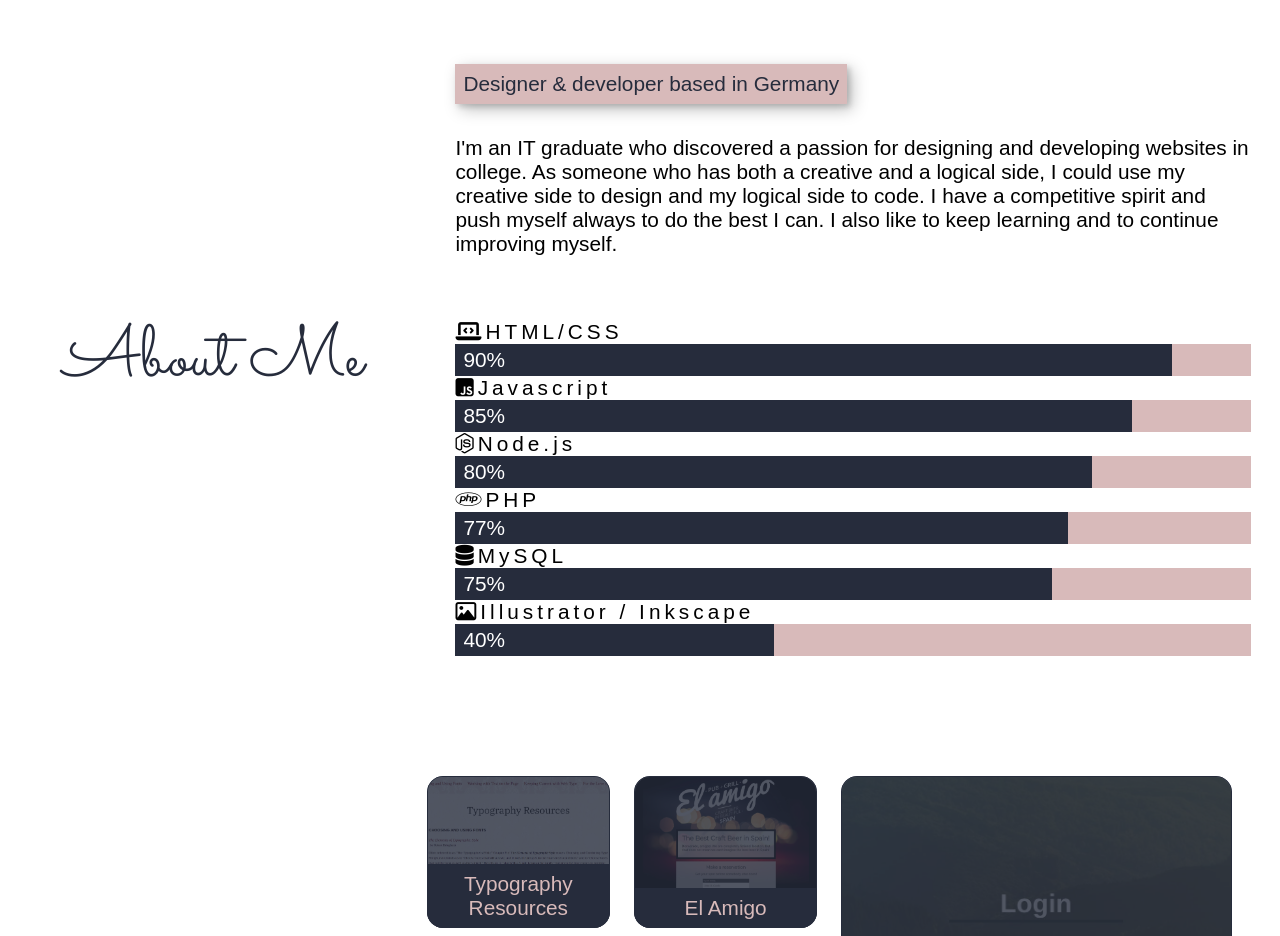
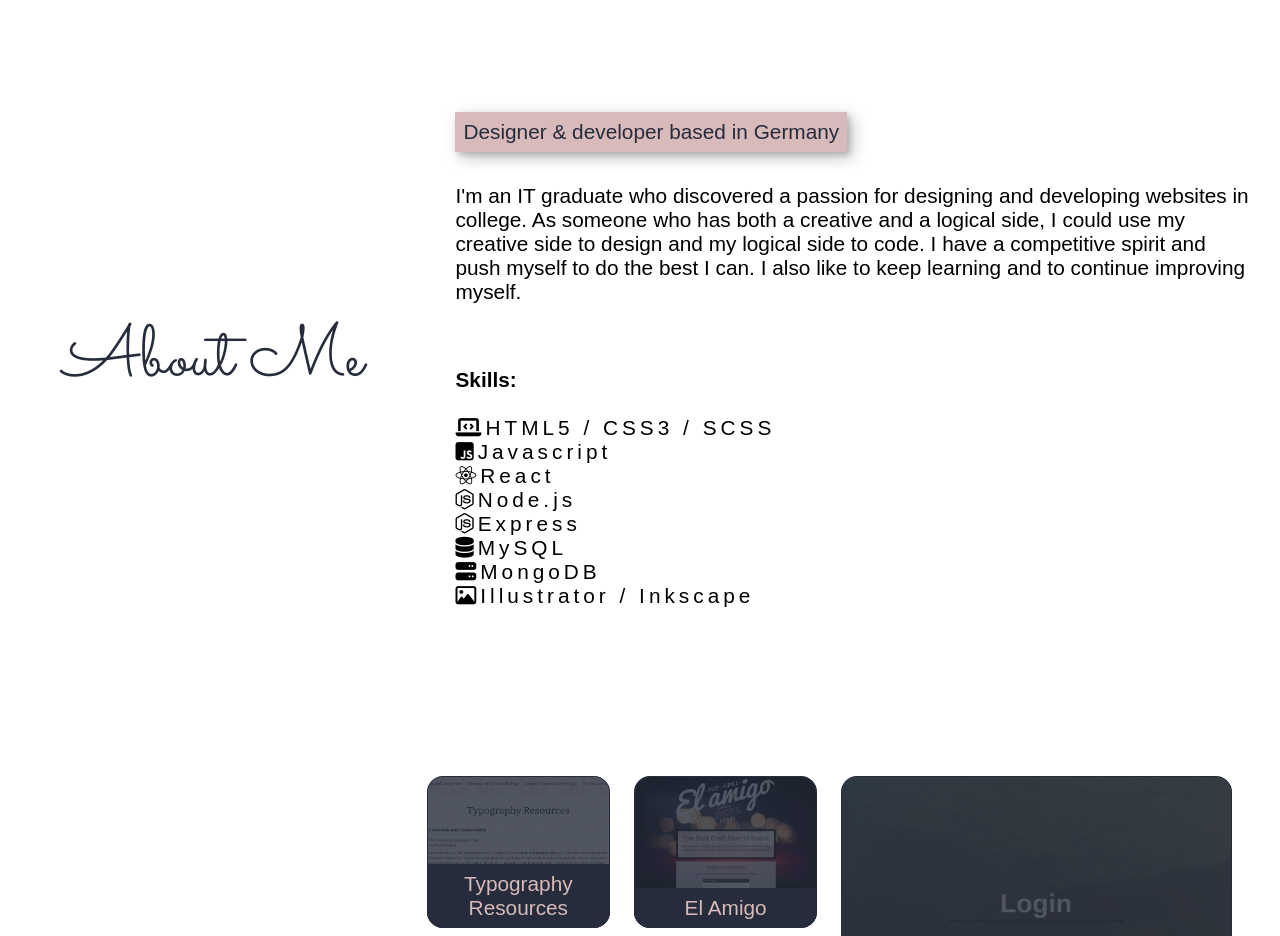
Before and after one commit to aseelalmutareb/aseelalmutareb.github.io, a website: page index.html in a window 1280 px wide. Shown: the part 840-1776 px from the top of the page. Drawn offline with Linux system fonts and the light colour scheme.

Commit message:
updated skills

```diff
--- a/index.html
+++ b/index.html
@@ -70,61 +70,21 @@
             I'm an IT graduate who discovered a passion for designing and
             developing websites in college. As someone who has both a creative
             and a logical side, I could use my creative side to design and my
-            logical side to code. I have a competitive spirit and push myself
-            always to do the best I can. I also like to keep learning and to
+            logical side to code. I have a competitive spirit and push myself to do the best I can. I also like to keep learning and to
             continue improving myself.
           </p>
-
-          <p class="wide"><i class="fas fa-laptop-code"></i>HTML/CSS</p>
-          <div class="light-clr">
-            <div class="chart-container padding-small dark-clr"
-              style="width: 90%">
-              90%
-            </div>
-          </div>
+          <h4>Skills:</h4><br />
+          <p class="wide"><i class="fas fa-laptop-code"></i>HTML5 / CSS3 / SCSS</p>
           <p class="wide"><i class="fab fa-js-square"></i>Javascript</p>
-          <div class="light-clr">
-            <div
-              class="chart-container padding-small dark-clr"
-              style="width: 85%">
-              85%
-            </div>
-          </div>
+          <p class="wide"><i class="fab fa-react"></i>React</p>
           <p class="wide"><i class="fab fa-node-js"></i>Node.js</p>
-          <div class="light-clr">
-            <div
-              class="chart-container padding-small dark-clr"
-              style="width: 80%">
-              80%
-            </div>
-          </div>
-          <p class="wide"><i class="fab fa-php"></i>PHP</p>
-          <div class="light-clr">
-            <div
-              class="chart-container padding-small dark-clr"
-              style="width: 77%">
-              77%
-            </div>
-          </div>
+          <p class="wide"><i class="fab fa-node-js"></i>Express</p>
           <p class="wide"><i class="fa fa-database"></i>MySQL</p>
-          <div class="light-clr">
-            <div
-              class="chart-container padding-small dark-clr"
-              style="width: 75%">
-              75%
-            </div>
-          </div>
+          <p class="wide"><i class="fas fa-server"></i>MongoDB</p>
           <p class="wide">
             <i class="fa fa-photo"></i>Illustrator / Inkscape
           </p>
-          <div class="light-clr">
-            <div
-              class="chart-container padding-small dark-clr"
-              style="width: 40%">
-              40%
-            </div>
-          </div>
-        </div>
+
       </section>
 
       <!-- Work -->
```
